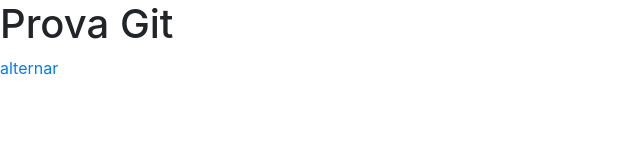
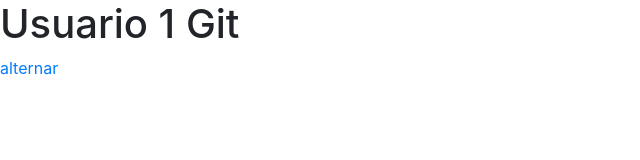
Before and after one commit to fernandasantossa/prova, a plain HTML site: page index.html in a window 1280 px wide. Shown: the whole page, without its empty margins (0-640 px from the left). Drawn offline with nearby package versions, Linux system fonts and the light colour scheme.

Commit message:
criando arquivos

```diff
--- a/index.html
+++ b/index.html
@@ -11,7 +11,7 @@
     <title>Olá, mundo!</title>
   </head>
   <body>
-    <h1>Prova Git</h1>
+    <h1>Usuario 1 Git</h1>
     <a href="interna.html">alternar</a>
 
 
```
